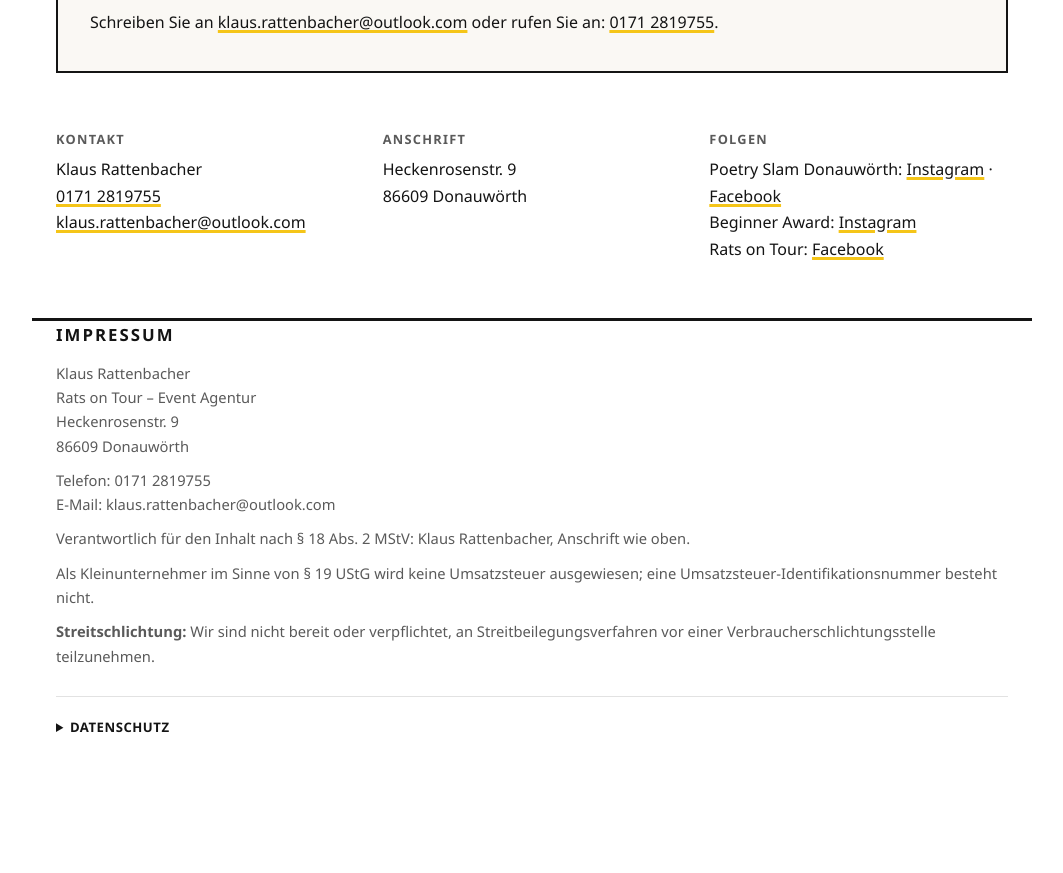
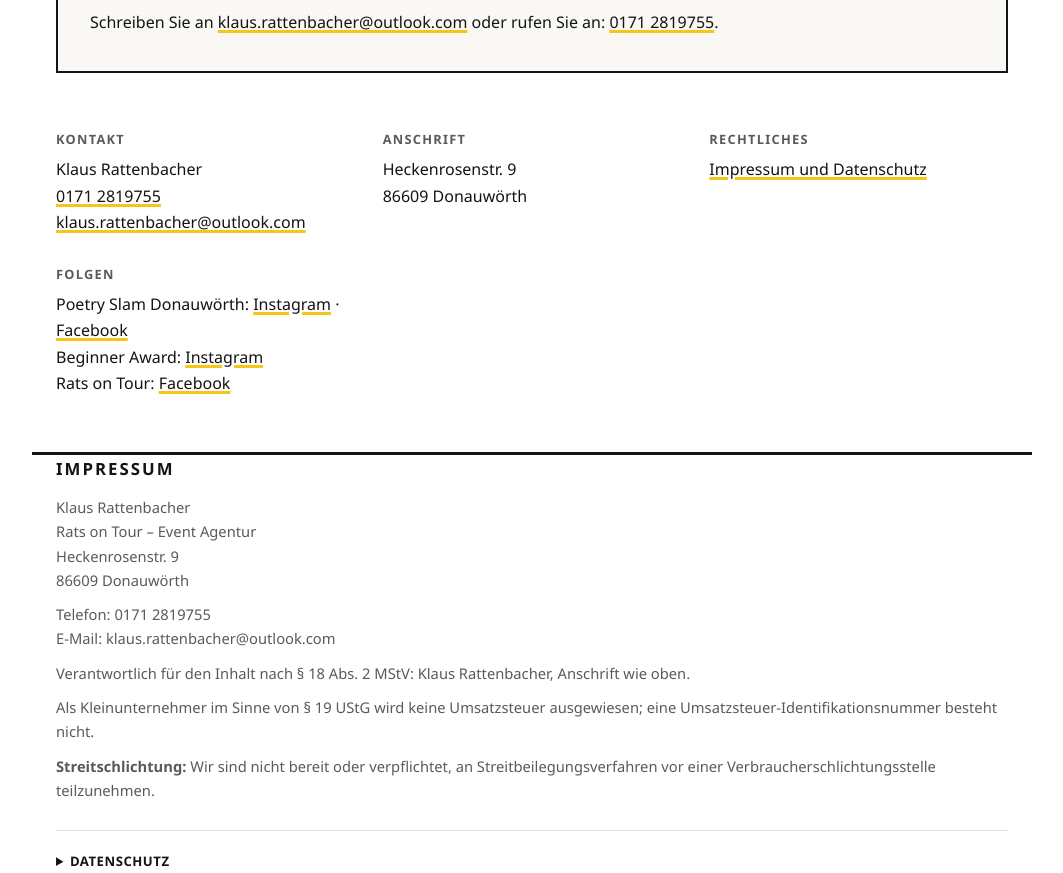
Before and after one commit to klausrattenbacher/rats-on-tour.de, a plain HTML site: page index.html in a window 1280 px wide. Shown: the part 1946-2819 px from the top of the page, without its empty margins (108-1171 px from the left). Before the commit the page ends 2685 px from the top, so only its background shows below. Drawn offline with Linux system fonts and the light colour scheme.

Commit message:
Sprunglink zu Impressum und Datenschutz
Co-Authored-By: Claude Opus 5 <noreply@anthropic.com>

```diff
--- a/index.html
+++ b/index.html
@@ -192,6 +192,7 @@
 
     footer {
         border-top: 3px solid var(--schwarz);
+        scroll-margin-top: 16px;   /* damit die Überschrift beim Sprung nicht am Rand klebt */
         padding: 40px 0 64px;
         font-size: .92rem;
         color: var(--grau);
@@ -341,6 +342,10 @@
             86609 Donauwörth
         </div>
         <div>
+            <strong>Rechtliches</strong>
+            <a href="#impressum">Impressum und Datenschutz</a>
+        </div>
+        <div>
             <strong>Folgen</strong>
             Poetry Slam Donauwörth:
             <a href="https://www.instagram.com/poetryslamdon/">Instagram</a> &middot;
@@ -354,7 +359,7 @@
 
 </main>
 
-<footer class="huelle">
+<footer class="huelle" id="impressum">
 
     <h2>Impressum</h2>
     <p>
```
